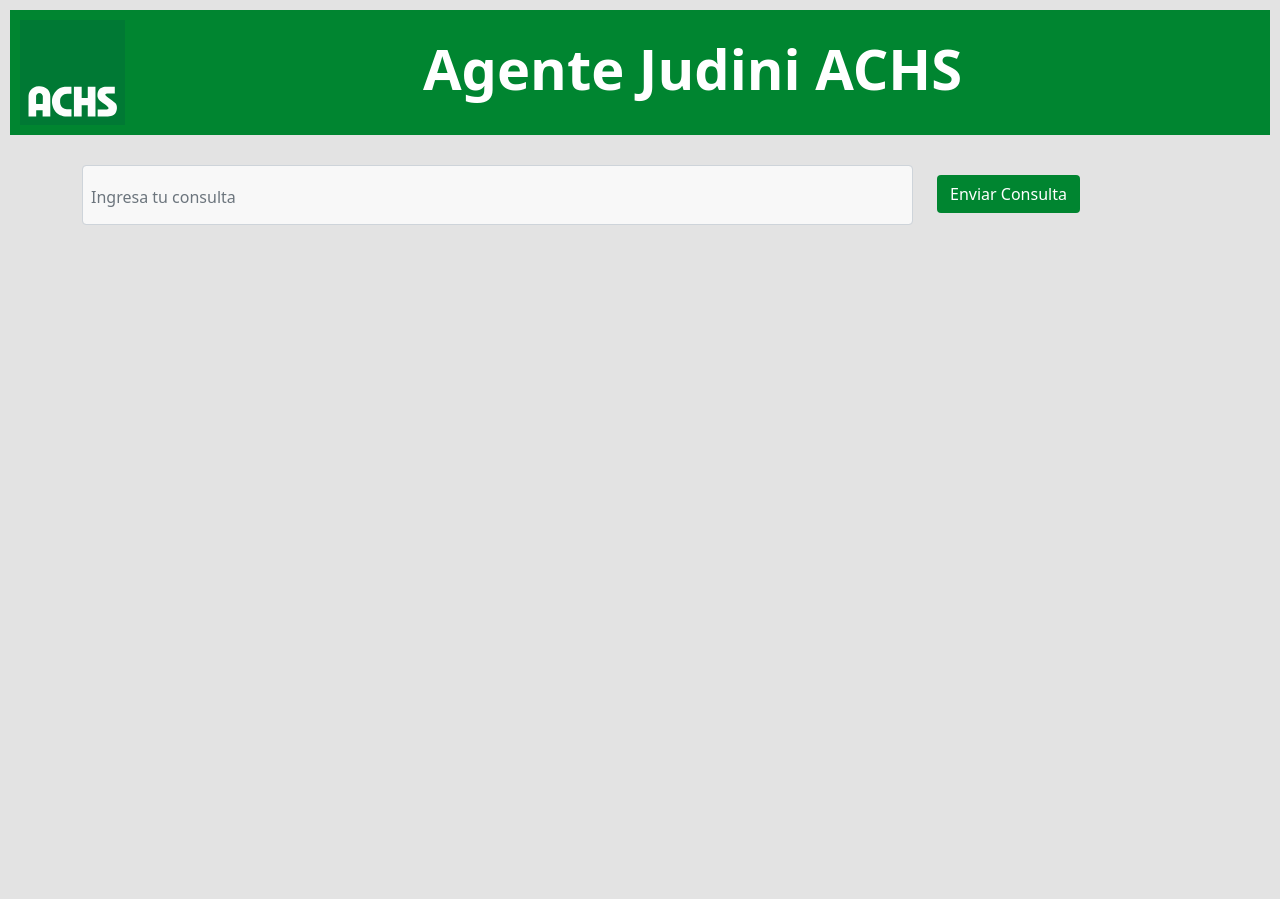
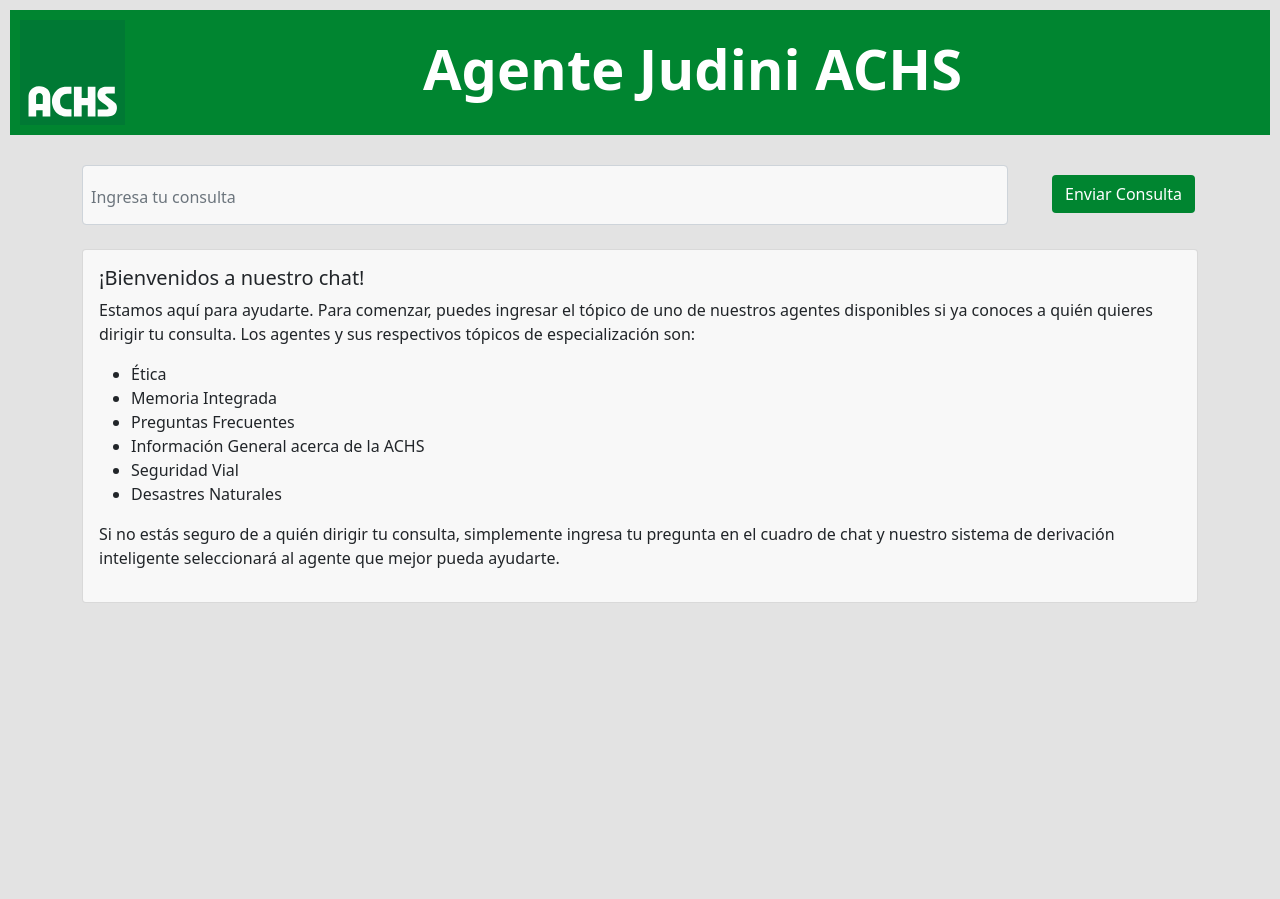
Before and after one commit to roa961/hackatonACHS, a Flask app: page / in a window 1280 px wide. Before the commit the page ends 225 px from the top, so only its background shows below. Run offline with Flask 3, Linux system fonts and the light colour scheme.

Commit message:
bienvenida

```diff
--- a/app.py
+++ b/app.py
@@ -21,8 +21,10 @@ def home():
 def query():
     try:
         prompt = request.get_json()['prompt']
+        prompt += ". Responde y explica de la forma mas completa posible.\n"
         try:
             response = agent_derivador_instance.completion(prompt, stream=False)
+            print(response)
             response_json = json.loads(response)
 
             # Obtener los valores del JSON de respuesta
@@ -35,7 +37,9 @@ def query():
             agent_aux_id = id_temporal
             agent_aux_instance = Agent(api_key,agent_aux_id)
             response2= agent_aux_instance.completion(prompt,stream=False)
-        except:
+        except Exception as e:
+            print("Error: " + str(e))
+            print("agente por defecto")
             response2 = agent_instance_default.completion(prompt, stream=False)
 
         # If the response is a dict or list, it can be directly passed to jsonify
@@ -52,4 +56,4 @@ def query():
 
 
 if __name__ == '__main__':
-    app.run()
+    app.run(port=8000 ,debug=True)
--- a/static/styles.css
+++ b/static/styles.css
@@ -16,6 +16,7 @@
 
 .button {
   margin-top: 10px;
+  margin-left: 20px;
   background-color: #008530;
   color: white;
 }
@@ -24,6 +25,7 @@
   height: calc(100vh - 250px);
   overflow-y: auto;
   margin-top: 10px;
+  margin-bottom: 100px;
 }
 .header-container {
   padding: 10px;
--- a/templates/index.html
+++ b/templates/index.html
@@ -32,8 +32,8 @@
 
     <div class="container">
       <form onsubmit="event.preventDefault(); sendQuery();">
-        <div class="row mb-2">
-          <div class="col-9">
+        <div class="row mb-4">
+          <div class="col-10">
             <input
               id="prompt"
               type="text"
@@ -42,13 +42,31 @@
               class="form-control col-9"
             />
           </div>
-          <div class="col-3">
+          <div class="col-2">
             <button type="submit" class="btn button">Enviar Consulta</button>
           </div>
         </div>
       </form>
       <div id="responses-container">
-        <div id="responses"></div>
+        <div id="responses">
+          <div class="card">
+          <div class="card-body">
+            <h5 class="card-title">¡Bienvenidos a nuestro chat!</h5>
+            <p class="card-text">
+              Estamos aquí para ayudarte. Para comenzar, puedes ingresar el tópico de uno de nuestros agentes disponibles si ya conoces a quién quieres dirigir tu consulta. Los agentes y sus respectivos tópicos de especialización son:
+              <ul>
+                <li>Ética</li>
+                <li>Memoria Integrada</li>
+                <li>Preguntas Frecuentes</li>
+                <li>Información General acerca de la ACHS</li>
+                <li>Seguridad Vial</li>
+                <li>Desastres Naturales</li>
+              </ul>
+              Si no estás seguro de a quién dirigir tu consulta, simplemente ingresa tu pregunta en el cuadro de chat y nuestro sistema de derivación inteligente seleccionará al agente que mejor pueda ayudarte.
+            </p>
+          </div>
+        </div>
+        </div>
         <div id="spinner" style="display: none">
           <div class="spinner-border spinner-style" role="status">
             <span class="sr-only"></span>
```
